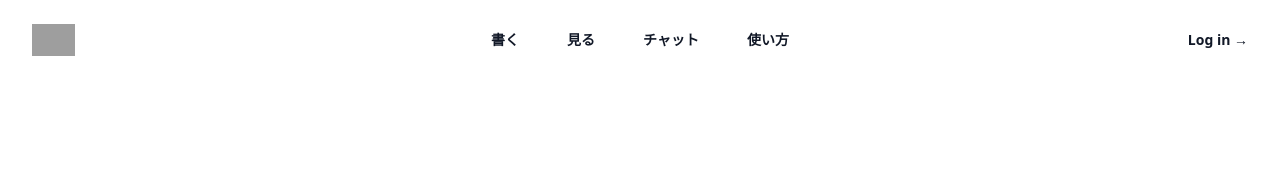
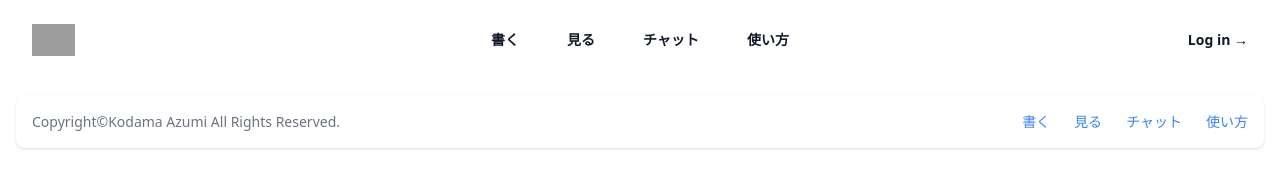
Before and after one commit to KodamaAzumi/input-web, a website built with Vite: page index.html in a window 1280 px wide. Built offline with nearby package versions, Linux system fonts and the light colour scheme; grey boxes are pictures that could not be loaded.

Commit message:
トップページにヘッダーを追加

```diff
--- a/index.html
+++ b/index.html
@@ -150,6 +150,39 @@
       </div>
     </header>
 
+    <!-- footer -->
+    <footer class="bg-white rounded-lg shadow m-4 dark:bg-gray-800">
+      <div
+        class="w-full mx-auto max-w-screen-xl p-4 md:flex md:items-center md:justify-between"
+      >
+        <span class="text-sm text-gray-500 sm:text-center dark:text-gray-400"
+          >Copyright©Kodama Azumi All Rights Reserved.
+        </span>
+        <ul
+          class="flex flex-wrap items-center mt-3 text-sm font-medium text-gray-500 dark:text-gray-400 sm:mt-0"
+        >
+          <li>
+            <a href="/write/index.html" class="mr-4 hover:underline md:mr-6"
+              >書く</a
+            >
+          </li>
+          <li>
+            <a href="/look/index.html" class="mr-4 hover:underline md:mr-6"
+              >見る</a
+            >
+          </li>
+          <li>
+            <a href="/chat/index.html" class="mr-4 hover:underline md:mr-6"
+              >チャット</a
+            >
+          </li>
+          <li>
+            <a href="/explanation/index.html" class="hover:underline">使い方</a>
+          </li>
+        </ul>
+      </div>
+    </footer>
+
     <script type="module" src="./main.js"></script>
   </body>
 </html>
```
